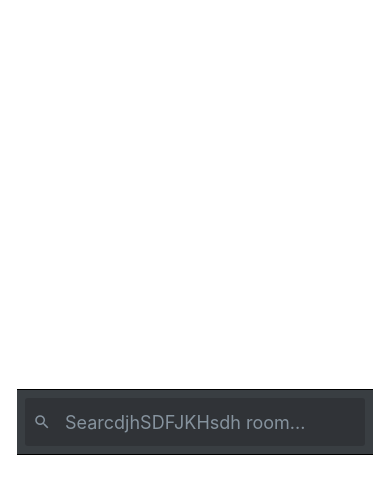
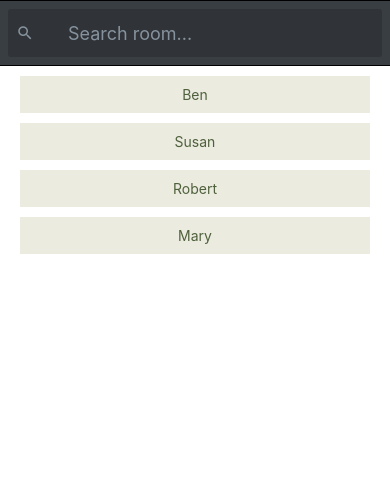
Before and after one commit to SigmaITC/office_map, a React Native app: screen / in a window 390 px wide. Shown: the top 494 px of the page. Built offline with nearby package versions, Linux system fonts and the light colour scheme.

Commit message:
Created view with searchbar and listview

```diff
--- a/App.js
+++ b/App.js
@@ -1,24 +1,15 @@
 import React from 'react';
-import {SearchBar} from 'react-native-elements'
-import { StyleSheet, Text, View } from 'react-native';
+import List from './List.js';
+import OfficeMapSearchBar from './OfficeMapSearchBar.js'
+import { Text, View, TouchableOpacity, StyleSheet } from 'react-native'
 
-export default class App extends React.Component {
-  render() {
-    return (
-      <View style={styles.container}>
-        <SearchBar
-          placeholder='SearcdjhSDFJKHsdh room...'/>
+const App = () => {
+   return (
+      <View>
+      <OfficeMapSearchBar/>
+      <List />
       </View>
-    );
-  }
+   )
 }
 
-const styles = StyleSheet.create({
-  container: {
-    flex: 1,
-    backgroundColor: '#fff',
-    alignItems: 'center',
-
-    justifyContent: 'center',
-  },
-});
+export default App;
--- /dev/null
+++ b/List.js
@@ -0,0 +1,62 @@
+import React, { Component } from 'react'
+import { Text, View, TouchableOpacity, StyleSheet } from 'react-native'
+
+class List extends Component {
+   state = {
+      rooms: [
+         {
+            id: 0,
+            room: 'Ben',
+         },
+         {
+            id: 1,
+            room: 'Susan',
+         },
+         {
+            id: 2,
+            room: 'Robert',
+         },
+         {
+            id: 3,
+            room: 'Mary',
+         }
+      ]
+   }
+   alertItemName = (item) => {
+      alert(item.room)
+   }
+   render() {
+      return (
+         <View>
+            {
+               this.state.rooms.map((item, index) => (
+                  <TouchableOpacity
+                     key = {item.id}
+                     style = {styles.container}
+                     onPress = {() => this.alertItemName(item)}>
+
+                     <Text style = {styles.text}>
+                        {item.room}
+                     </Text>
+                  </TouchableOpacity>
+               ))
+            }
+         </View>
+      )
+   }
+}
+export default List
+
+const styles = StyleSheet.create ({
+   container: {
+      padding: 10,
+      marginLeft: 20,
+      marginRight: 20,
+      marginTop: 10,
+      backgroundColor: '#ebebe0',
+      alignItems: 'center',
+   },
+   text: {
+      color: '#4f603c'
+   }
+})
--- /dev/null
+++ b/OfficeMapSearchBar.js
@@ -0,0 +1,27 @@
+import { SearchBar } from 'react-native-elements'
+import React, { Component } from 'react'
+import { Text, View, TouchableOpacity, StyleSheet } from 'react-native'
+
+class OfficeMapSearchBar extends Component {
+  render() {
+     return (
+        <View>
+          <SearchBar
+            style = {styles.container}
+            placeholder='Search room...'
+          />
+        </View>
+     )
+  }
+}
+
+const styles = StyleSheet.create ({
+   container: {
+      padding: 10,
+      marginLeft: 20,
+      marginRight: 20
+
+   }
+})
+
+export default OfficeMapSearchBar;
```
